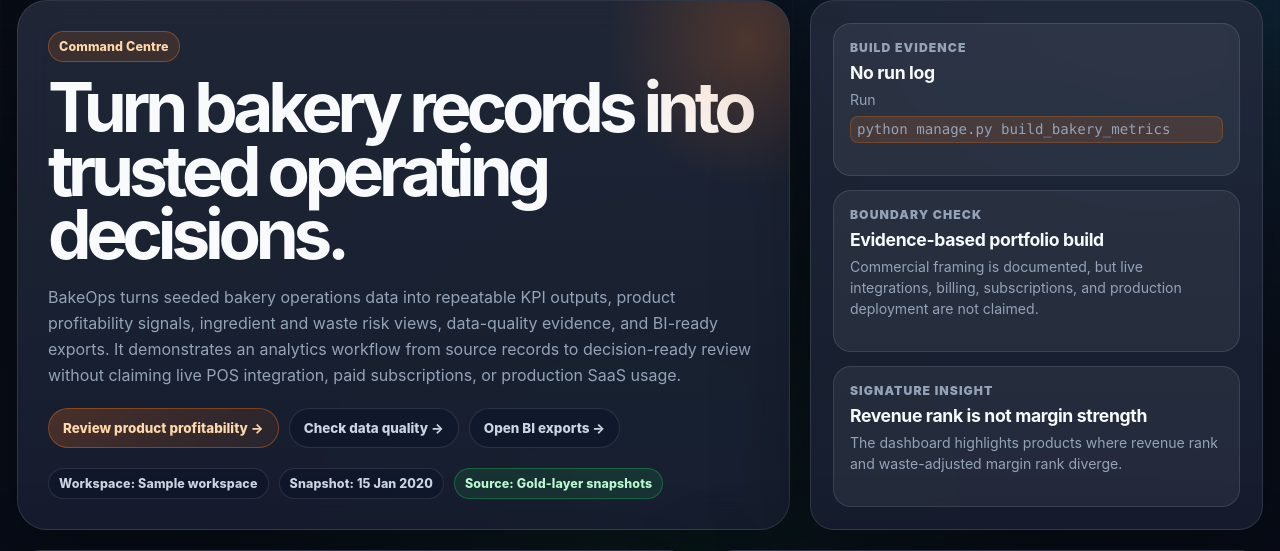
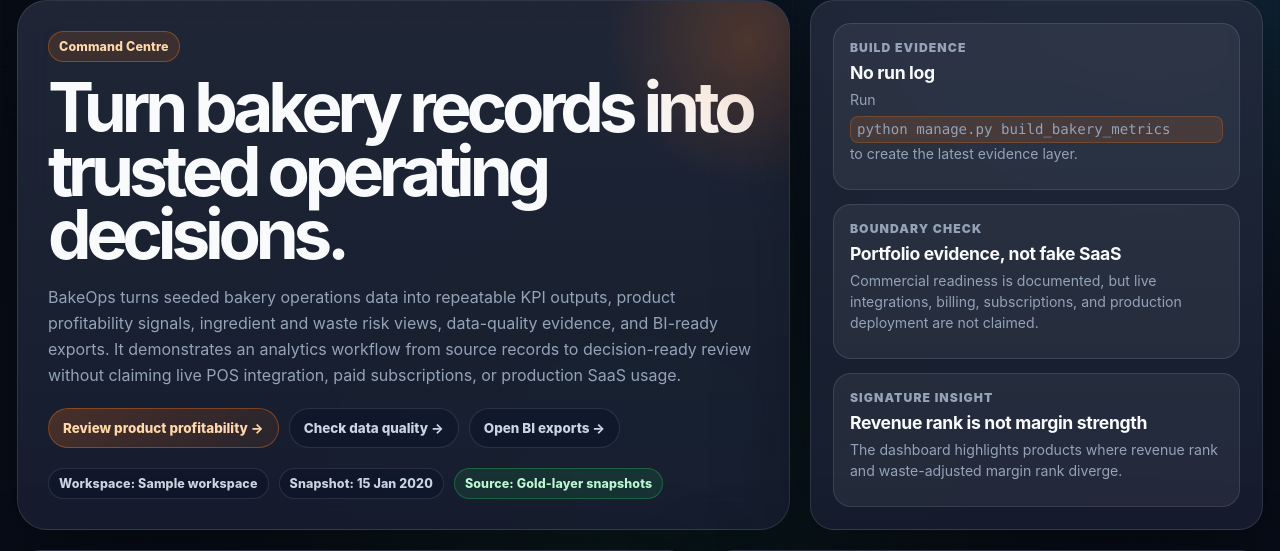
Before and after one commit to aminul-portfolio/bakeops-intelligence, a Django app: page /analytics/ in a window 1280 px wide; the page is wider, and only the part inside the window is pictured. Shown: the part 151-702 px from the top of that part. Run offline with Django 5.2, Linux system fonts and the light colour scheme; tables that the repository leaves empty hold one stand-in row (values such as "Sample post"); data that the repository does not hold is empty.

Commit message:
Polish dashboard proof evidence panel

```diff
--- a/bakeops/templates/bakeops/analytics_dashboard.html
+++ b/bakeops/templates/bakeops/analytics_dashboard.html
@@ -705,26 +705,26 @@
                         {% if last_run_log %}
                         <strong>{{ last_run_log.get_status_display }}</strong>
                         <span>
-                            Started: {{ last_run_log.started_at|date:"d M Y, H:i" }}<br>
+                            Repeatable metric build completed from seeded operational records.<br>
                             Rows processed: {{ last_run_log.rows_processed }}<br>
                             Snapshots: {{ last_run_log.snapshots_created }} &middot; Issues: {{ last_run_log.issues_created }}
                         </span>
                         {% else %}
                         <strong>No run log</strong>
-                        <span>Run <span class="code">python manage.py build_bakery_metrics</span></span>
+                        <span>Run <span class="code">python manage.py build_bakery_metrics</span> to create the latest evidence layer.</span>
                         {% endif %}
                     </div>
                     <div class="status-card">
                         <small>Boundary Check</small>
-                        <strong>Evidence-based portfolio build</strong>
-                        <span>Commercial framing is documented, but live integrations, billing, subscriptions, and production deployment are not claimed.</span>
+                        <strong>Portfolio evidence, not fake SaaS</strong>
+                        <span>Commercial readiness is documented, but live integrations, billing, subscriptions, and production deployment are not claimed.</span>
                     </div>
                     <div class="status-card">
                         <small>Signature Insight</small>
                         <strong>Revenue rank is not margin strength</strong>
                         {% if signature_product %}
                         <span>
-                            {{ signature_product.cake.name }} ranks #{{ signature_product.revenue_rank }} by revenue but falls to #{{ signature_product.waste_adjusted_margin_rank }} after waste-adjusted margin analysis.
+                            {{ signature_product.cake.name }} ranks #{{ signature_product.revenue_rank }} by revenue and #{{ signature_product.waste_adjusted_margin_rank }} by waste-adjusted margin.
                         </span>
                         {% else %}
                         <span>
```
